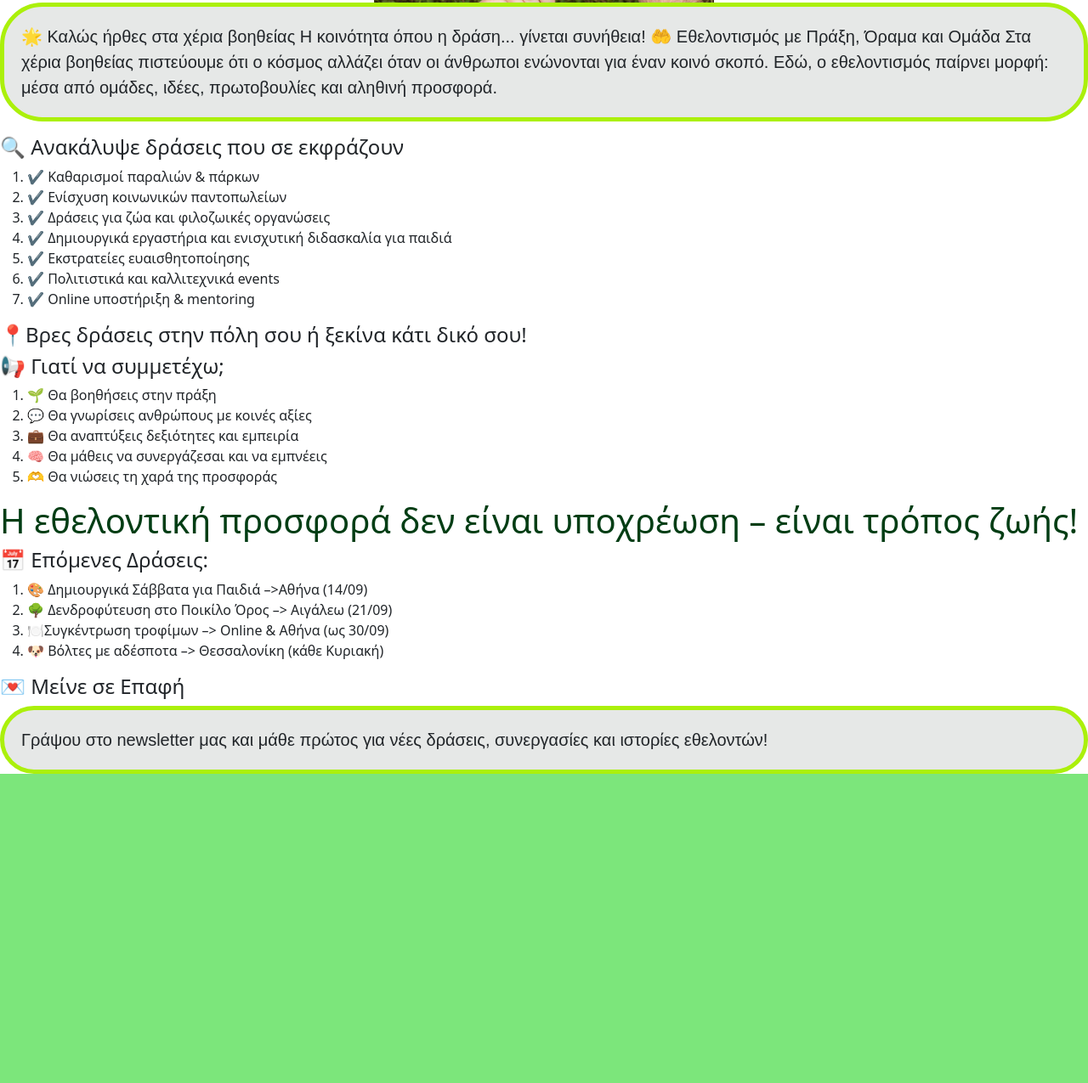
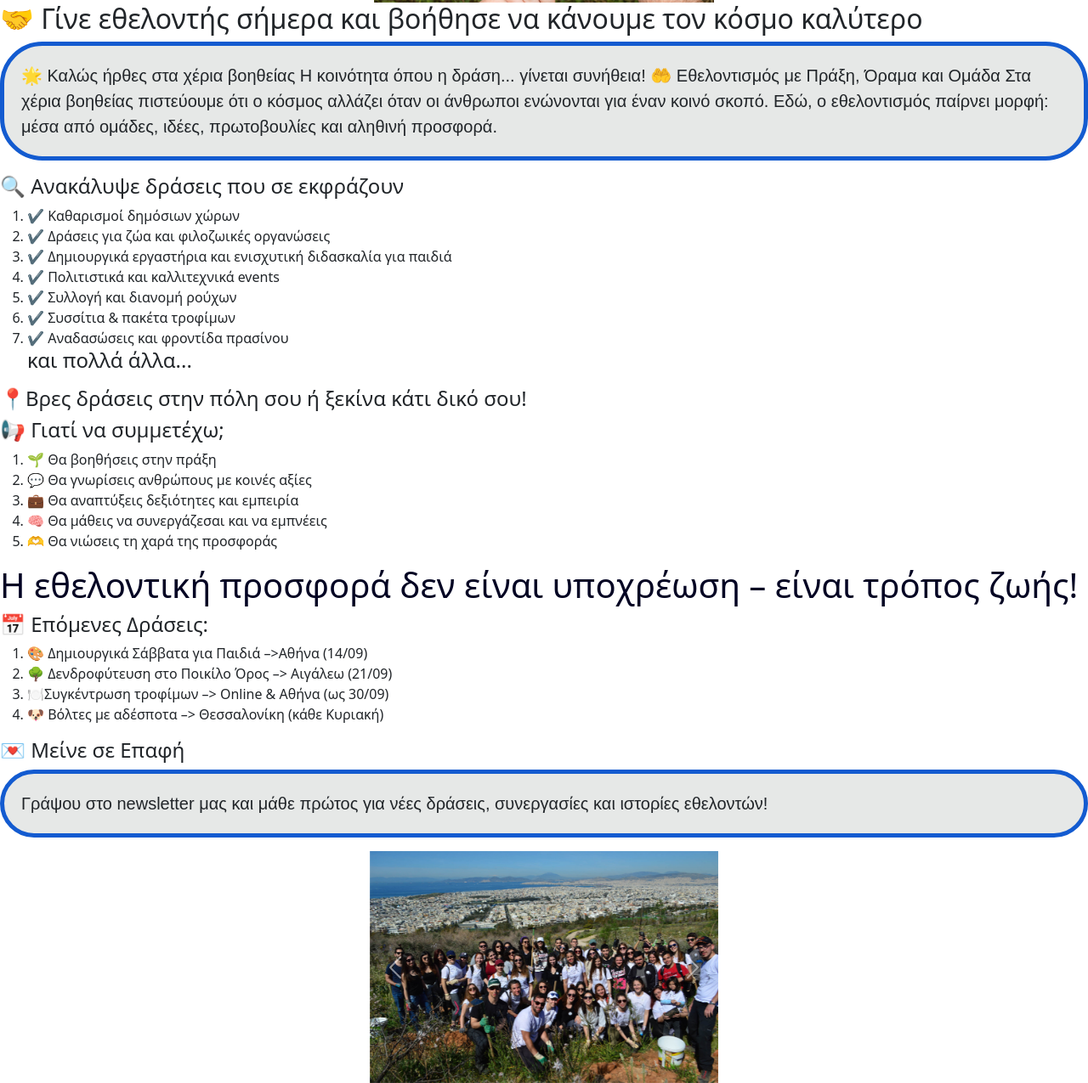
Before and after one commit to olga271/XeriaVoithias, a plain HTML site: page index.html in a window 1280 px wide. Shown: the part 417-1692 px from the top of the page at 85% size. Before the commit the page ends 1344 px from the top, so only its background shows below. Drawn offline with nearby package versions, Linux system fonts and the light colour scheme.

Commit message:
index.html

```diff
--- a/index.html
+++ b/index.html
@@ -60,17 +60,13 @@
                     <a class="dropdown-item" href="#">Συλλογή τροφίμων</a>
                   </li>
                   <li><a class="dropdown-item" href="#"> Αιμοδοσία </a></li>
-                  <li><a class="dropdown-item" href="#">Δωρεά ρούχων</a></li>
-                  <li>
+
                     <a class="dropdown-item" href="#">Φιλοζωικές δράσεις </a>
                   </li>
                   <li>
                     <a class="dropdown-item" href="#"> Χρηματική δωρεά </a>
                   </li>
                   <li><hr class="dropdown-divider" /></li>
-                  <li>
-                    <a class="dropdown-item" href="#">Επικοινωνήστε μαζί μας</a>
-                  </li>
                 </ul>
               </li>
               <li class="nav-item">
@@ -93,7 +89,9 @@
       <div class="hands-container">
         <img src="pic1.jpg" alt="xeria" width="400" height="300" />
       </div>
-
+      <h2 class="black">
+        🤝 Γίνε εθελοντής σήμερα και βοήθησε να κάνουμε τον κόσμο καλύτερο
+      </h2>
       <p>
         🌟 Καλώς ήρθες στα χέρια βοηθείας<!DOCTYPE html>
         <html lang="en">
@@ -114,14 +112,16 @@
       </p>
       <h4>🔍 Ανακάλυψε δράσεις που σε εκφράζουν</h4>
       <ol>
-        <li>✔ Καθαρισμοί παραλιών & πάρκων</li>
-        <li>✔ Ενίσχυση κοινωνικών παντοπωλείων</li>
+        <li>✔ Καθαρισμοί δημόσιων χώρων</li>
         <li>✔ Δράσεις για ζώα και φιλοζωικές οργανώσεις</li>
         <li>✔ Δημιουργικά εργαστήρια και ενισχυτική διδασκαλία για παιδιά</li>
-        <li>✔ Εκστρατείες ευαισθητοποίησης</li>
         <li>✔ Πολιτιστικά και καλλιτεχνικά events</li>
-        <li>✔ Online υποστήριξη & mentoring</li>
+        <li>✔ Συλλογή και διανομή ρούχων</li>
+        <li>✔ Συσσίτια & πακέτα τροφίμων</li>
+        <li>✔ Αναδασώσεις και φροντίδα πρασίνου</li>
+        <h4>και πολλά άλλα...</h4>
       </ol>
+
       <h4>📍Βρες δράσεις στην πόλη σου ή ξεκίνα κάτι δικό σου!</h4>
       <h4>📢 Γιατί να συμμετέχω;</h4>
       <ol>
@@ -147,6 +147,56 @@
         Γράψου στο newsletter μας και μάθε πρώτος για νέες δράσεις, συνεργασίες
         και ιστορίες εθελοντών!
       </p>
+
+      <div class="row d-flex justify-content-center">
+        <div class="col-md-4">
+          <div id="carouselExample" class="carousel slide">
+            <div class="carousel-inner">
+              <div class="carousel-item active">
+                <img src="anadasosi.jpg" class="d-block w-100" alt="..." />
+              </div>
+              <div class="carousel-item">
+                <img src="animal.jpg" class="d-block w-100" alt="..." />
+              </div>
+
+              <div class="carousel-item">
+                <img src="blacks.jpg" class="d-block w-100" alt="..." />
+              </div>
+              <div class="carousel-item">
+                <img src="blood.jpg" class="d-block w-100" alt="..." />
+              </div>
+
+              <div class="carousel-item">
+                <img src="clothes.jpg" class="d-block w-100" alt="..." />
+              </div>
+            </div>
+            <button
+              class="carousel-control-prev"
+              type="button"
+              data-bs-target="#carouselExample"
+              data-bs-slide="prev"
+            >
+              <span
+                class="carousel-control-prev-icon"
+                aria-hidden="true"
+              ></span>
+              <span class="visually-hidden">Previous</span>
+            </button>
+            <button
+              class="carousel-control-next"
+              type="button"
+              data-bs-target="#carouselExample"
+              data-bs-slide="next"
+            >
+              <span
+                class="carousel-control-next-icon"
+                aria-hidden="true"
+              ></span>
+              <span class="visually-hidden">Next</span>
+            </button>
+          </div>
+        </div>
+      </div>
       <script
         src="https://cdn.jsdelivr.net/npm/bootstrap@5.3.8/dist/js/bootstrap.bundle.min.js"
         integrity="sha384-FKyoEForCGlyvwx9Hj09JcYn3nv7wiPVlz7YYwJrWVcXK/BmnVDxM+D2scQbITxI"
--- a/style.css
+++ b/style.css
@@ -1,5 +1,5 @@
 h1 {
-  color: rgb(1, 61, 20);
+  color: rgb(2, 3, 35);
 }
 .purple {
   color: blueviolet;
@@ -12,7 +12,7 @@ p {
   font-family: sans-serif;
   background-color: rgb(230, 232, 231);
   padding: 20px;
-  border: 5px solid rgb(171, 240, 11);
+  border: 5px solid rgb(19, 91, 208);
   border-radius: 50px;
 }
 .navbar {
@@ -28,3 +28,6 @@ p {
   display: flex;
   justify-content: center;
 }
+. .purple {
+  color: rgb(157, 206, 229);
+}
```
Also changed, not shown: anadasosi.jpg (added), animal.jpg (added), blacks.jpg (added), blood.jpg (added), clothes.jpg (added).
